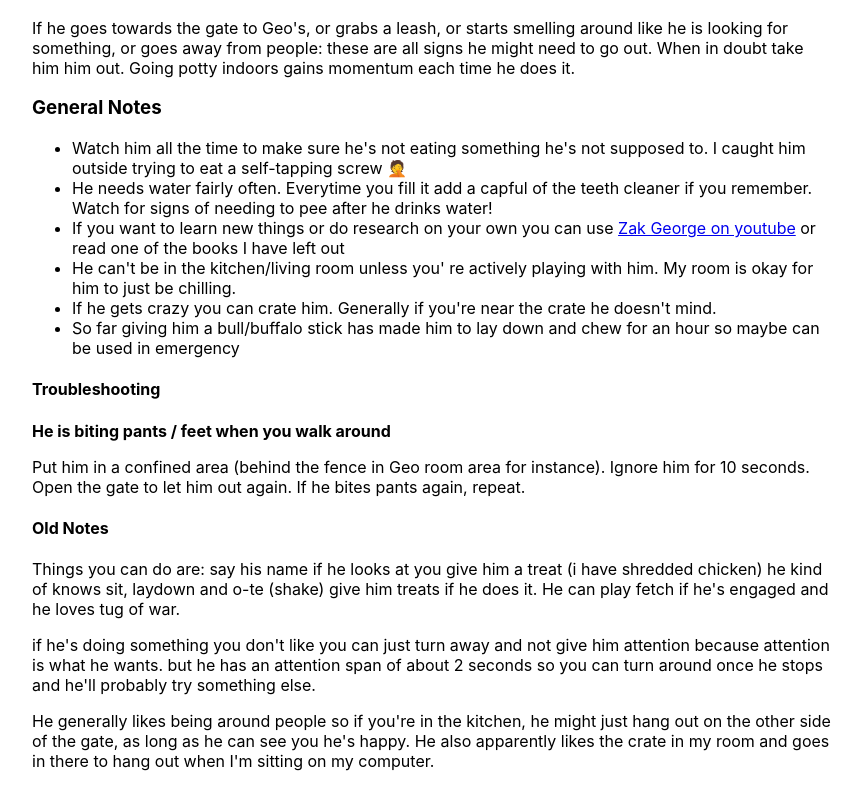
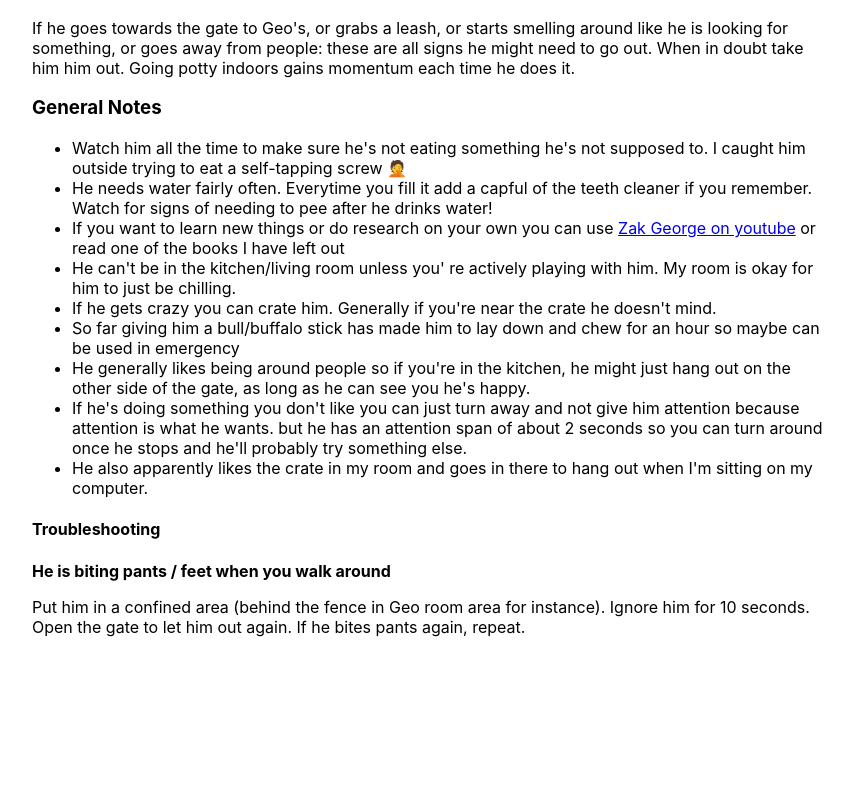
Before and after one commit to geoguide/kotaro, a React (Create React App) app: page / in a window 1280 px wide. Shown: the part 1915-2710 px from the top of the page, without its empty margins (208-1069 px from the left). After the commit the page ends 2576 px from the top, so only its background shows below. Built offline with nearby package versions, Linux system fonts and the light colour scheme.

Commit message:
remove old notes

```diff
--- a/src/App.js
+++ b/src/App.js
@@ -175,20 +175,15 @@ function App() {
             <li>He can&apos;t be in the kitchen/living room unless you&apos; re actively playing with him. My room is okay for him to just be chilling.</li>
             <li>If he gets crazy you can crate him. Generally if you&apos;re near the crate he doesn&apos;t mind.</li>
             <li>So far giving him a bull/buffalo stick has made him to lay down and chew for an hour so maybe can be used in emergency</li>
+            <li>He generally likes being around people so if you&apos;re in the kitchen, he might just hang out on the other side of the gate, as long as he can see you he&apos;s happy.</li>
+            <li>If he&apos;s doing something you don&apos;t like you can just turn away and not give him attention because attention is what he wants. but he has an attention span of about 2 seconds so you can turn around once he stops and he&apos;ll probably try something else.</li>
+            <li>He also apparently likes the crate in my room and goes in there to hang out when I&apos;m sitting on my computer.</li>
           </ul>
         </div>
 
         <h4>Troubleshooting</h4>
         <strong>He is biting pants / feet when you walk around</strong>
         <p>Put him in a confined area (behind the fence in Geo room area for instance). Ignore him for 10 seconds. Open the gate to let him out again. If he bites pants again, repeat.</p>
-
-        <h4> Old Notes</h4>
-
-        <p>Things you can do are: say his name if he looks at you give him a treat (i have shredded chicken) he kind of knows sit, laydown and o-te (shake) give him treats if he does it. He can play fetch if he&apos;s engaged and he loves tug of war.</p>
-
-        <p>if he&apos;s doing something you don&apos;t like you can just turn away and not give him attention because attention is what he wants. but he has an attention span of about 2 seconds so you can turn around once he stops and he&apos;ll probably try something else.</p>
-
-        <p>He generally likes being around people so if you&apos;re in the kitchen, he might just hang out on the other side of the gate, as long as he can see you he&apos;s happy. He also apparently likes the crate in my room and goes in there to hang out when I&apos;m sitting on my computer.</p>
 
       </main>
     </AppContainer>
```
